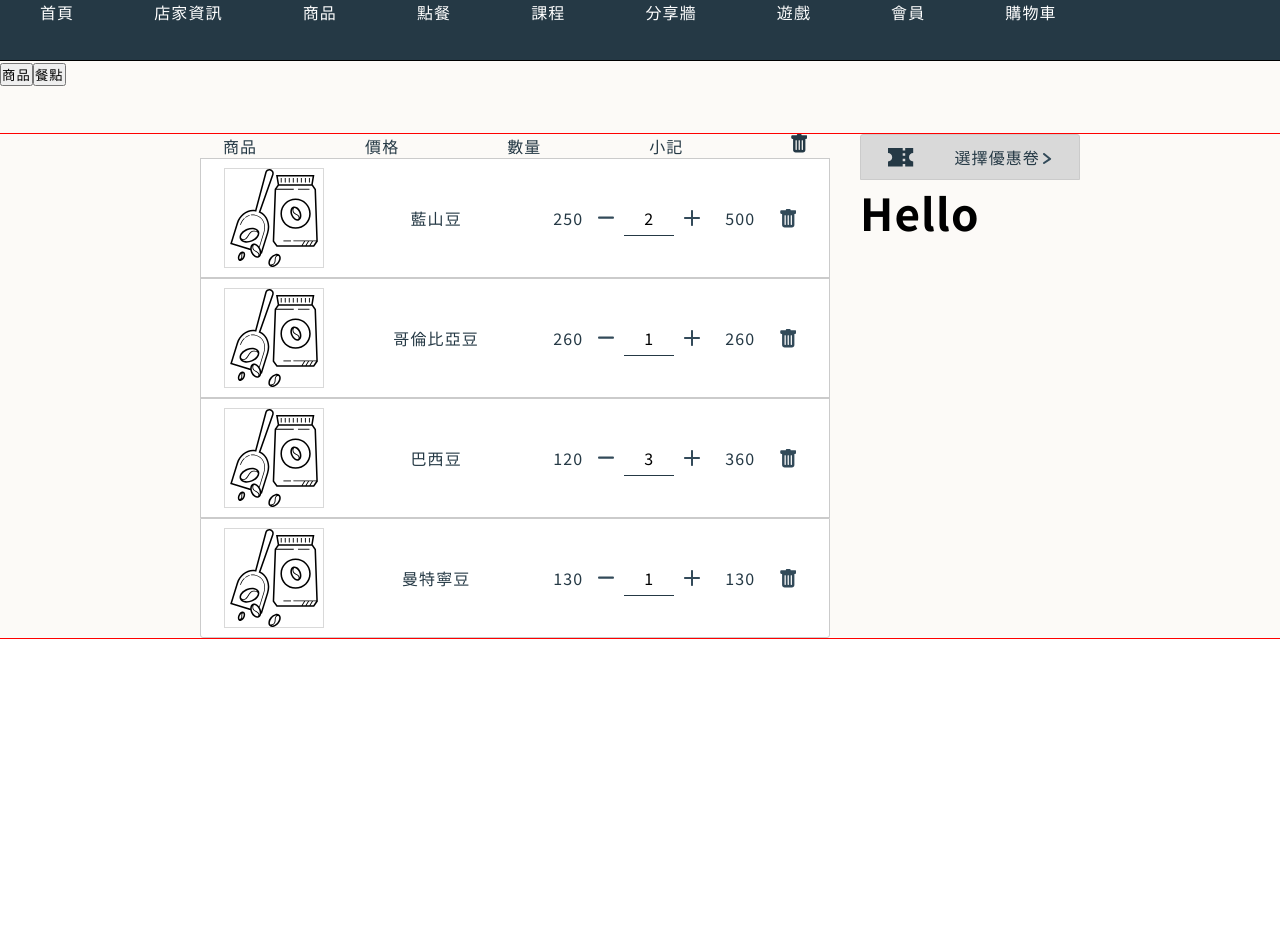
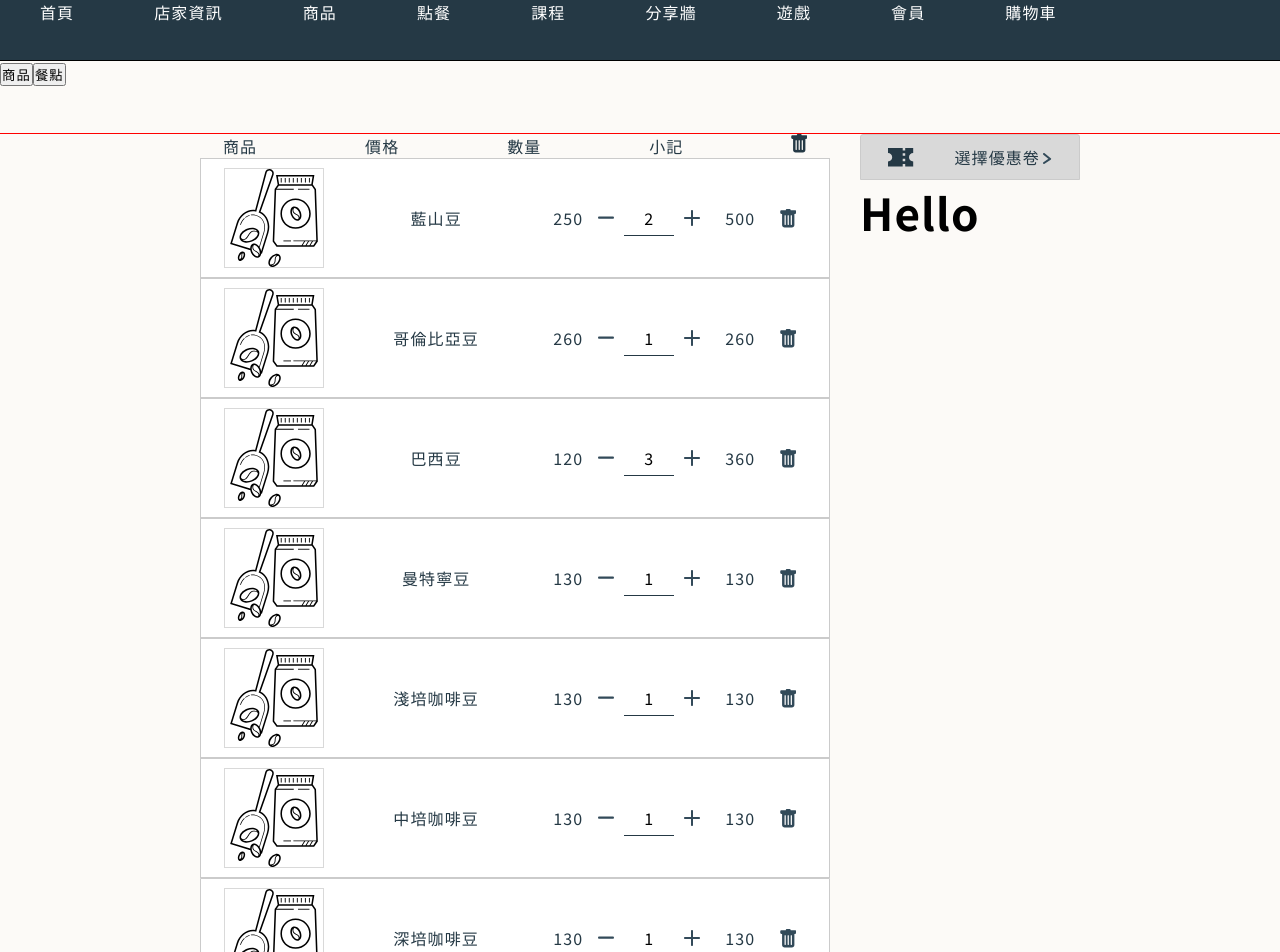
Before and after one commit to hunter850/coffee_react, a React (Create React App) app: page /cart in a window 1280 px wide. Shown: the top 952 px of the page. Before the commit the page ends 800 px from the top, so only its background shows below. Built offline with nearby package versions, Linux system fonts and the light colour scheme.

Commit message:
add 3 fake data

```diff
--- a/src/routes/cart/Cart.js
+++ b/src/routes/cart/Cart.js
@@ -52,6 +52,27 @@ function Cart() {
                     id: 3,
                     picture: coffee_bean,
                     name: "曼特寧豆",
+                    price: 130,
+                    quantity: 1,
+                },
+                {
+                    id: 4,
+                    picture: coffee_bean,
+                    name: "淺培咖啡豆",
+                    price: 130,
+                    quantity: 1,
+                },
+                {
+                    id: 5,
+                    picture: coffee_bean,
+                    name: "中培咖啡豆",
+                    price: 130,
+                    quantity: 1,
+                },
+                {
+                    id: 6,
+                    picture: coffee_bean,
+                    name: "深培咖啡豆",
                     price: 130,
                     quantity: 1,
                 },
```
